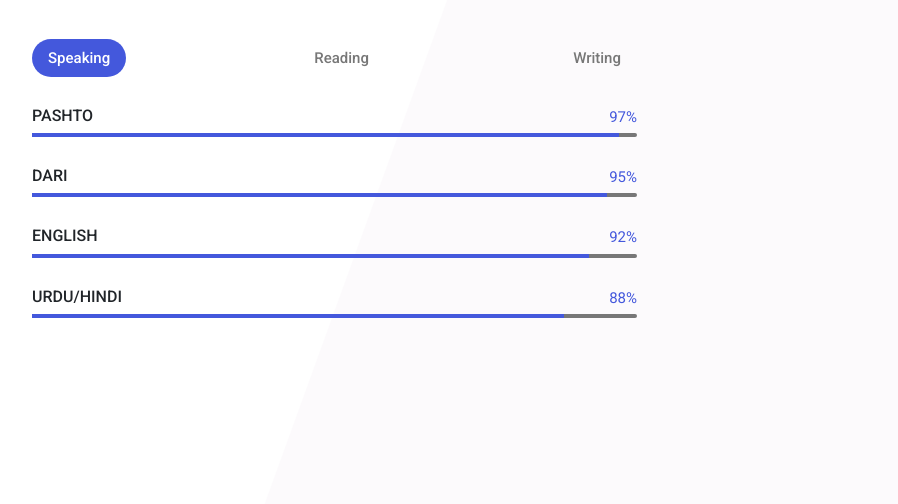
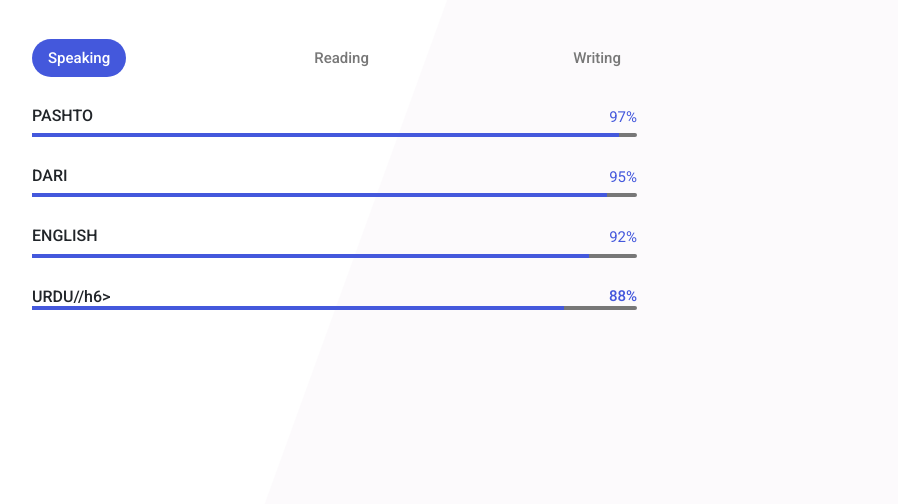
Before and after one commit to NJ-Khan/My-CV, a plain HTML site: page index.html in a window 1280 px wide. Shown: the part 3968-4472 px from the top of the page, without its empty margins (86-984 px from the left). Drawn offline with nearby package versions, Linux system fonts and the light colour scheme.

Commit message:
Update index.html
hindi language removed

```diff
--- a/index.html
+++ b/index.html
@@ -313,7 +313,7 @@
                                     <span class="label">92%</span>
                                 </div>
                                 <div class="single-progress">
-                                    <h6>URDU/HINDI</h6>
+                                    <h6>URDU//h6>
                                     <div class="progress">
                                         <div class="progress-bar" role="progressbar" style="width: 88%"
                                             aria-valuenow="0" aria-valuemin="0" aria-valuemax="100">
```
